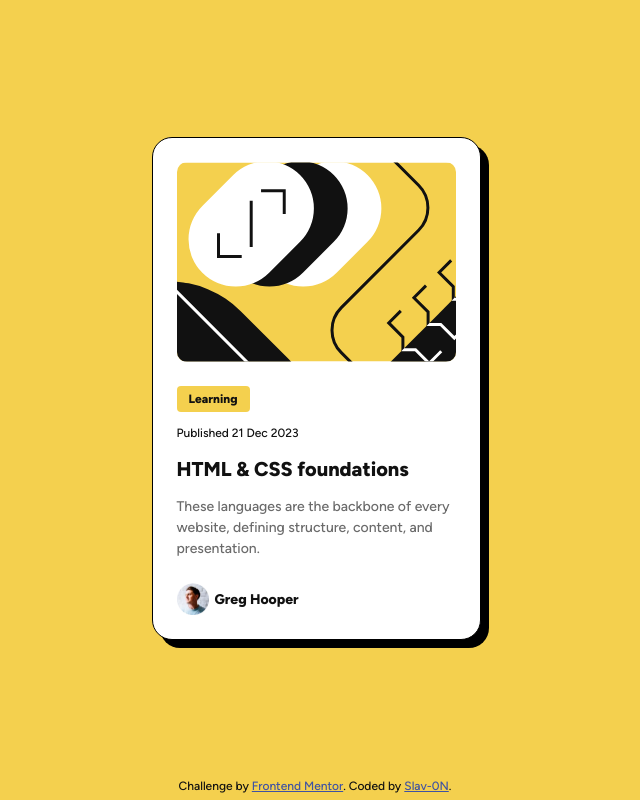
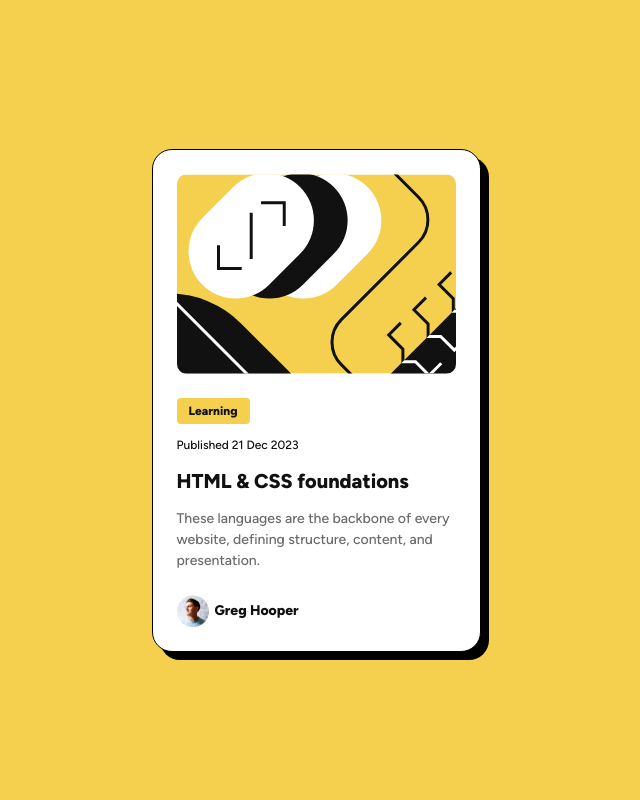
Before and after one commit to Slav-0N/blog-preview-card-main, a plain HTML site: page index.html in a window 1280 px wide. Shown: the whole page, without its empty margins (325-965 px from the left). Drawn offline with Linux system fonts and the light colour scheme; files whose address does not match are found by name.

Commit message:
footer was hide

```diff
--- a/css/styles.css
+++ b/css/styles.css
@@ -32,8 +32,8 @@ body {
 }
 
 .attribution {
-  display: flex;
-  justify-content: center;
+  display: none;
+  /* justify-content: center; */
 }
 
 .attribution a {
```
